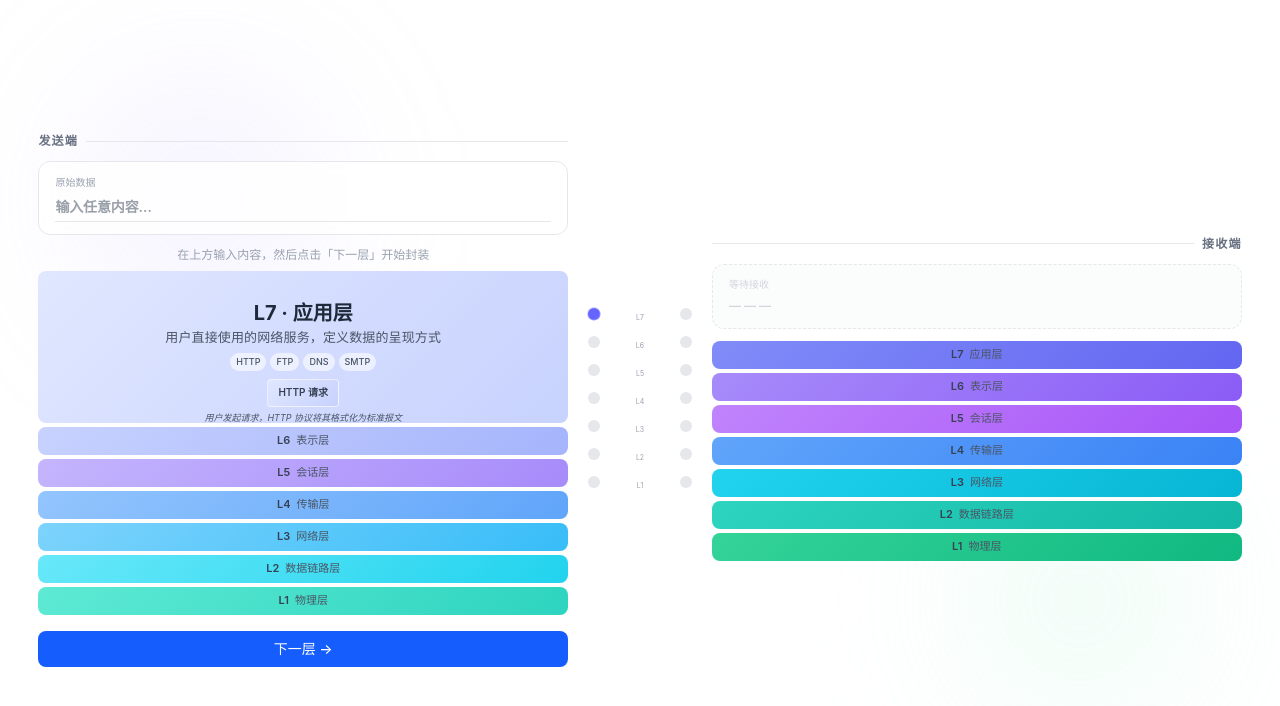
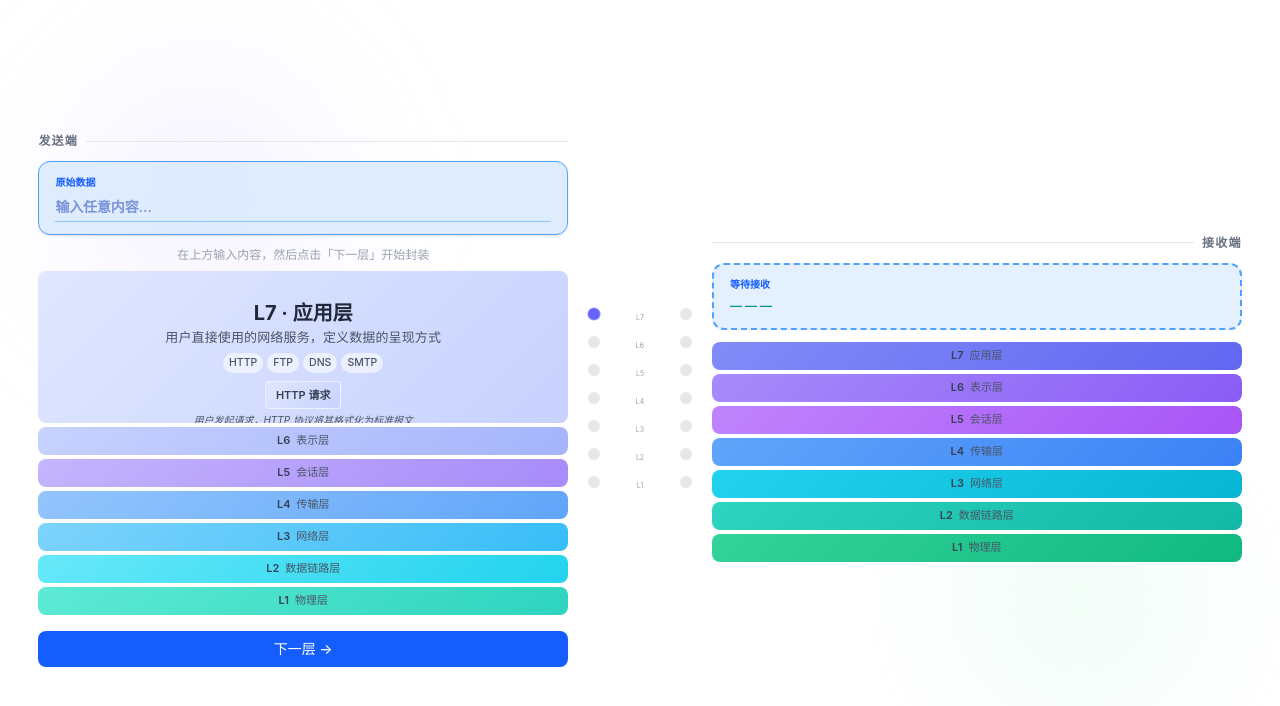
Before and after one commit to lirumao/osi-model-interactive, a Next.js app: page /explore in a window 1280 px wide. Shown: the top 706 px of the page. Built offline with nearby package versions, Linux system fonts and the light colour scheme.

Commit message:
feat(ui): blue theme for sender/receiver; increase protocol stack font sizes

```diff
--- a/src/components/DataCore.tsx
+++ b/src/components/DataCore.tsx
@@ -13,11 +13,11 @@ export function DataCore({ variant, userText = '', onUserTextChange }: DataCoreP
       style={{ fontFamily: 'Inter, -apple-system, BlinkMacSystemFont, "Segoe UI", Roboto, sans-serif', fontSize: '15px', lineHeight: 1.6 }}
       className={`rounded-xl px-4 py-3 mb-3 backdrop-blur-sm border ${
         isSender
-          ? 'bg-white/80 border-gray-200 text-gray-700'
+          ? 'bg-blue-100/90 border-blue-400 text-blue-800 shadow-sm'
           : 'bg-emerald-50/80 border-emerald-300 text-emerald-800'
       }`}
     >
-      <div className="text-[10px] text-gray-400 mb-1">
+      <div className={`text-[10px] mb-1 ${isSender ? 'text-blue-600 font-semibold' : 'text-gray-400'}`}>
         {isSender ? '原始数据' : '已还原'}
       </div>
       {isSender && onUserTextChange ? (
@@ -27,7 +27,7 @@ export function DataCore({ variant, userText = '', onUserTextChange }: DataCoreP
           onChange={(e) => onUserTextChange(e.target.value)}
           placeholder="输入任意内容…"
           style={{ fontFamily: 'Inter, -apple-system, BlinkMacSystemFont, "Segoe UI", Roboto, sans-serif', fontSize: '14px', letterSpacing: '-0.01em' }}
-          className="font-semibold w-full bg-transparent outline-none border-b border-gray-200 focus:border-blue-400 transition-colors py-0.5"
+          className="font-semibold w-full bg-transparent outline-none border-b border-blue-300 focus:border-blue-500 text-blue-800 transition-colors py-0.5"
         />
       ) : (
         <div className="font-semibold text-xs">{userText}</div>
--- a/src/components/LayerBand.tsx
+++ b/src/components/LayerBand.tsx
@@ -146,7 +146,7 @@ export function LayerBand({ layer, status, colorFrom, colorTo, blocks = [], deta
           {layer.protocols.map((p) => (
             <span
               key={p}
-              className="text-[9px] px-1.5 py-0.5 bg-white/60 rounded-full text-gray-600 font-medium"
+              className="text-[10.5px] px-1.5 py-0.5 bg-white/60 rounded-full text-gray-600 font-medium"
             >
               {p}
             </span>
@@ -160,7 +160,7 @@ export function LayerBand({ layer, status, colorFrom, colorTo, blocks = [], deta
               {blocks.map((b, idx) => (
                 <div
                   key={idx}
-                  className="encap-block flex-shrink-0 flex items-center justify-center rounded text-[10px] font-semibold text-gray-700 whitespace-nowrap"
+                  className="encap-block flex-shrink-0 flex items-center justify-center rounded text-[11px] font-semibold text-gray-700 whitespace-nowrap"
                   style={{
                     height: 28,
                     padding: '0 10px',
@@ -173,7 +173,7 @@ export function LayerBand({ layer, status, colorFrom, colorTo, blocks = [], deta
               ))}
             </div>
             {hasDetail && detail !== layer.description && (
-              <div className="encap-detail text-[9px] text-gray-600 mt-1 text-center italic line-clamp-1 max-w-full px-1">
+              <div className="encap-detail text-[10px] text-gray-600 mt-1 text-center italic line-clamp-1 max-w-full px-1">
                 {detail}
               </div>
             )}
--- a/src/components/ReceiverColumn.tsx
+++ b/src/components/ReceiverColumn.tsx
@@ -89,12 +89,12 @@ export function ReceiverColumn({ activeIndex, onNext, phase, l1Ref, userText, hi
         </div>
       ) : (
         /* 等待占位：与 DataCore 等高，不隐藏，给用户视觉反馈 */
-        <div className="rounded-xl px-4 py-3 mb-3 border border-dashed border-gray-200 bg-gray-50/60">
-          <div className="text-[10px] text-gray-300 mb-1">等待接收</div>
+        <div className="rounded-xl px-4 py-3 mb-3 border-2 border-dashed border-blue-400 bg-blue-100/70">
+          <div className="text-[10px] text-blue-600 font-semibold mb-1">等待接收</div>
           {userText.trim() ? (
-            <div className="font-semibold text-xs text-gray-300 opacity-50 py-0.5">{userText}</div>
+            <div className="font-semibold text-xs text-teal-800 opacity-50 py-0.5">{userText}</div>
           ) : (
-            <div className="font-semibold text-xs text-gray-300 py-0.5">— — —</div>
+            <div className="font-semibold text-xs text-teal-600 py-0.5">— — —</div>
           )}
         </div>
       )}
@@ -142,7 +142,7 @@ export function ReceiverColumn({ activeIndex, onNext, phase, l1Ref, userText, hi
           onClick={handleNext}
           className="mt-3 w-full py-2 rounded-lg bg-emerald-600 text-white text-sm font-medium hover:bg-emerald-700 active:scale-95 transition-all"
         >
-          向上交付 →
+          向上交付解封装
         </button>
       )}
     </div>
```
